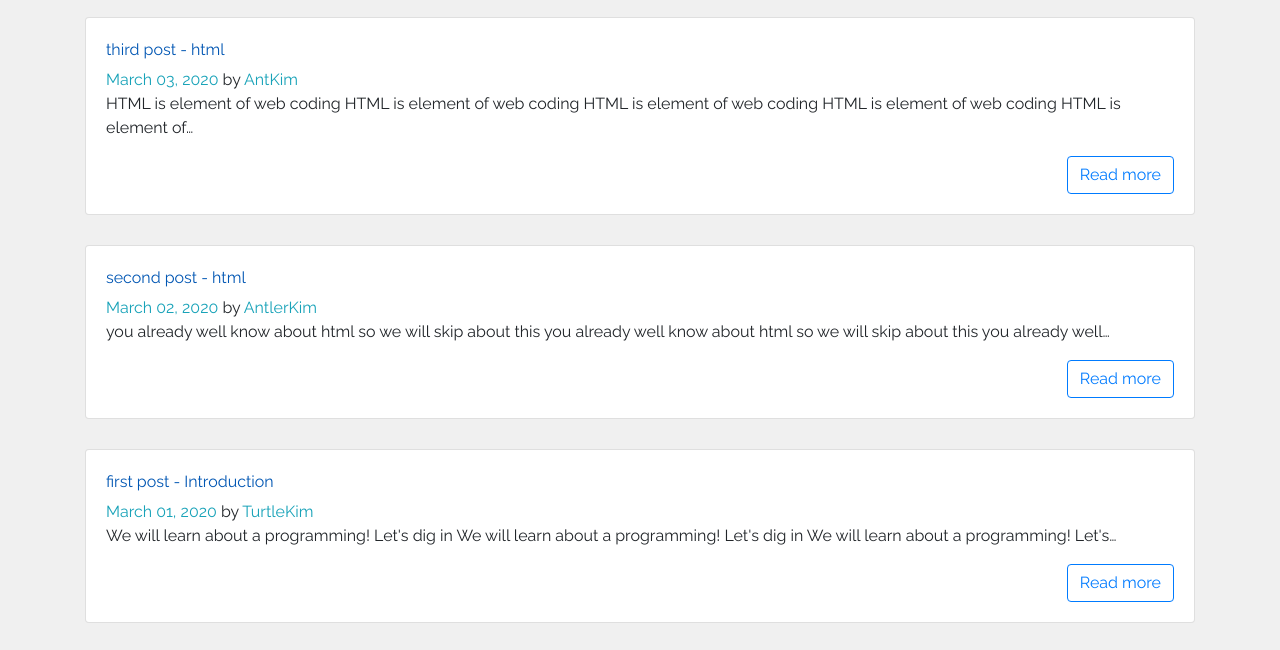
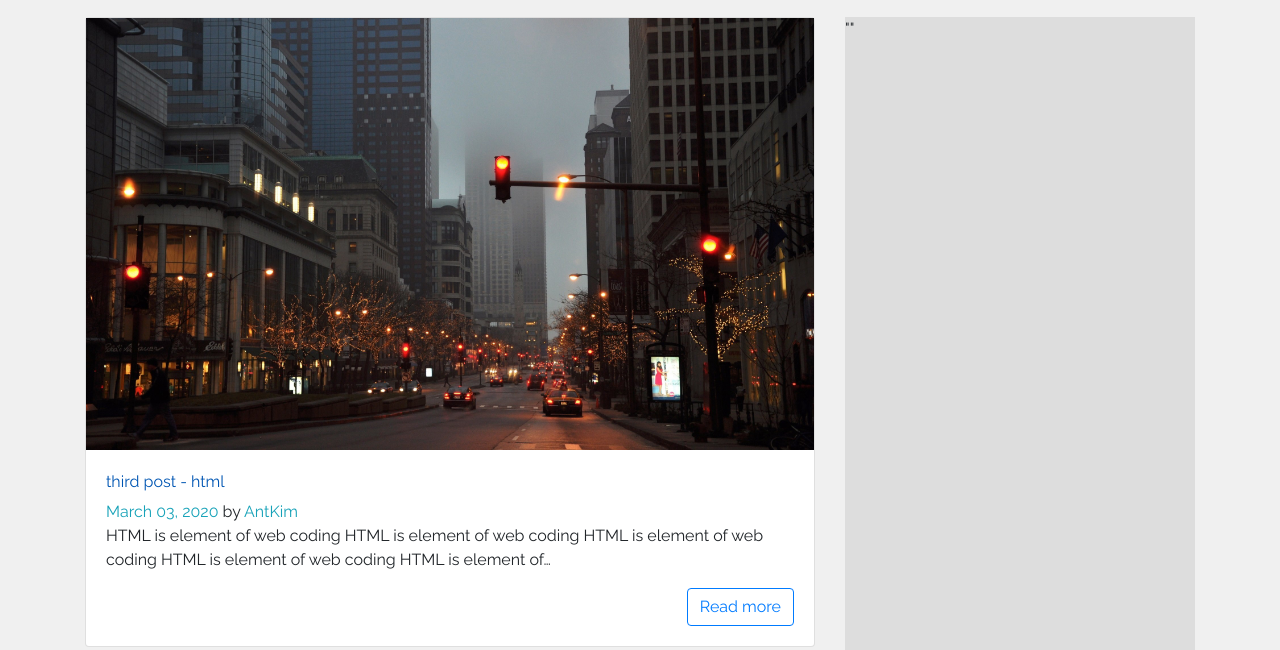
Before and after one commit to illlama/myBlog, a Gatsby site: page / in a window 1280 px wide. Shown: the part 111-761 px from the top of the page. Built offline with nearby package versions, Linux system fonts and the light colour scheme; Gatsby itself is replaced by a stand-in of ours.

Commit message:
fetching and displaying thumbnail images

```diff
--- a/gatsby-config.js
+++ b/gatsby-config.js
@@ -19,7 +19,7 @@
     {
       resolve: `gatsby-source-filesystem`,
       options: {
-        name: `images`,
+        name: `pages`,
         path: `${__dirname}/src/pages`,
       },
     },
--- a/src/components/Post.js
+++ b/src/components/Post.js
@@ -1,11 +1,14 @@
 import React from "react"
 import { Link } from "gatsby"
 import { Card, CardBody, CardText, CardTitle, CardSubtitle } from "reactstrap"
+import Img from "gatsby-image"
 
-const Post = ({ title, author, path, date, body }) => {
-  console.log(author)
+const Post = ({ title, author, path, date, body, fluid }) => {
   return (
     <Card>
+      <Link to={path}>
+        <Img className="card-image-top" fluid={fluid} />
+      </Link>
       <CardBody>
         <CardTitle>
           <Link to={path}>{title}</Link>
--- a/src/pages/index.js
+++ b/src/pages/index.js
@@ -4,15 +4,17 @@
 import SEO from "../components/seo"
 import Post from "../components/Post"
 import { graphql, StaticQuery } from "gatsby"
+import { Row, Col } from "reactstrap"
 
 const IndexPage = () => (
   <Layout>
     <SEO title="Home" />
     <h1>Home Page</h1>
+    <Row>
+      <Col md="8">
         <StaticQuery
           query={indexQuery}
           render={data => {
-        console.log()
             return (
               <div>
                 {data.allMdx.edges.map(({ node }) => (
@@ -23,12 +25,20 @@
                     path={node.frontmatter.path}
                     date={node.frontmatter.date}
                     body={node.excerpt}
+                    fluid={node.frontmatter.image.childImageSharp.fluid}
                   />
                 ))}
               </div>
             )
           }}
         />
+      </Col>
+      <Col md="4">
+        <div style={{ width: "100%", height: "100%", backgroundColor: "#ddd" }}>
+          ""
+        </div>
+      </Col>
+    </Row>
   </Layout>
 )
 
@@ -43,6 +53,13 @@
             date(formatString: "MMMM DD, YYYY")
             author
             path
+            image {
+              childImageSharp {
+                fluid(maxWidth: 600) {
+                  ...GatsbyImageSharpFluid
+                }
+              }
+            }
           }
           excerpt
         }
--- a/src/pages/posts/001-first-post.mdx
+++ b/src/pages/posts/001-first-post.mdx
@@ -4,6 +4,7 @@
 date: 2020-03-01 07:00:00
 author: 'TurtleKim'
 path: '/first-post'
+image: '../../images/card.jpg'
 ---
 We will learn about a programming! Let's dig in
 We will learn about a programming! Let's dig in
--- a/src/pages/posts/002-second-post.mdx
+++ b/src/pages/posts/002-second-post.mdx
@@ -4,6 +4,8 @@
 date: 2020-03-02 07:30:00
 author: 'AntlerKim'
 path: '/second-post'
+image: '../../images/card.jpg'
+
 ---
 you already well know about html so we will skip about this
 you already well know about html so we will skip about this
--- a/src/pages/posts/003-third-post.mdx
+++ b/src/pages/posts/003-third-post.mdx
@@ -4,6 +4,8 @@
 date: 2020-03-03 07:00:00
 author: 'AntKim'
 path: '/third-post'
+image: '../../images/card.jpg'
+
 ---
 HTML is element of web coding
 HTML is element of web coding
```
Also changed, not shown: src/images/card.jpg (added). Lines whose indentation alone changed are shown as unchanged.
